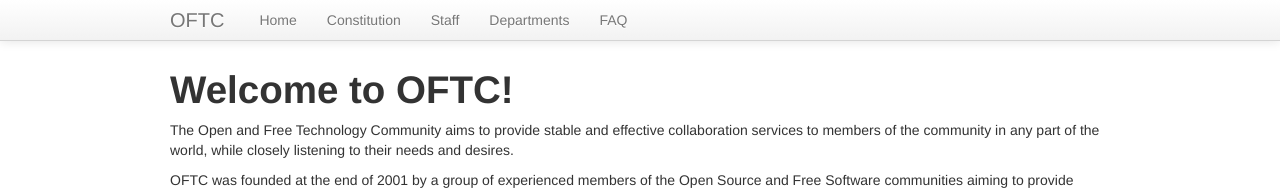
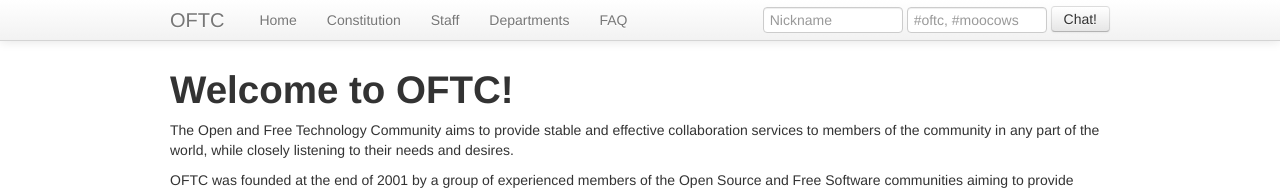
Before and after one commit to oftc/oftc-web, a Jekyll site: the page built from index.html, in a window 1280 px wide. Shown: the top 192 px of the page. Built offline with Jekyll 4.4.1, drawn with Linux system fonts in a browser that asks for light colours; Markdown is read by kramdown in place of the engine named in the settings.

Commit message:
add webchat connection stuff to the navbar

```diff
--- a/_layouts/master.html
+++ b/_layouts/master.html
@@ -15,7 +15,17 @@
       .navbar-inner
       {
       }
-
+      .navbar-form input[type="text"]
+      {
+        padding-top: 2px;
+        padding-bottom: 2px;
+      }
+      .navbar-form input { margin-top: 7px; }
+      .btn
+      {
+        padding-top: 2px;
+        padding-bottom: 2px;
+      }
     </style>
   </head>
 
@@ -23,6 +33,12 @@
     <div class="navbar navbar-fixed-top">
       <div class="navbar-inner">
         <div class="container">
+          <form class="navbar-form pull-right" action="http://webchat.oftc.net" method="get">
+            <input name="nick" type="text" data-toggle="tooltip" title="Enter your IRC nickname" class="span2" placeholder="Nickname">
+            <input name="channels" type="text" data-toggle="tooltip" title="Enter comma seperated list of channels to join" class="span2" placeholder="#oftc, #moocows">
+            <input type="hidden" name"uio" value="d4">
+            <button type="submit" class="btn">Chat!</button>
+          </form>
           <button type="button" class="btn btn-navbar" data-toggle="collapse" data-target=".nav-collapse">
             <span class="icon-bar"></span>
             <span class="icon-bar"></span>
@@ -72,8 +88,18 @@
         </div>
       </div>
     </div> <!-- /container -->
-    <article>
+    </article>
     <script src="http://code.jquery.com/jquery.js"></script>
     <script src="/js/bootstrap.min.js"></script>
+    <script type="text/javascript">
+      $(document).ready(function () {
+        $("input").tooltip({
+          'selector':
+          '',
+          'placement':
+          'bottom'
+          });
+      });
+    </script>
   </body>
 </html>
```
